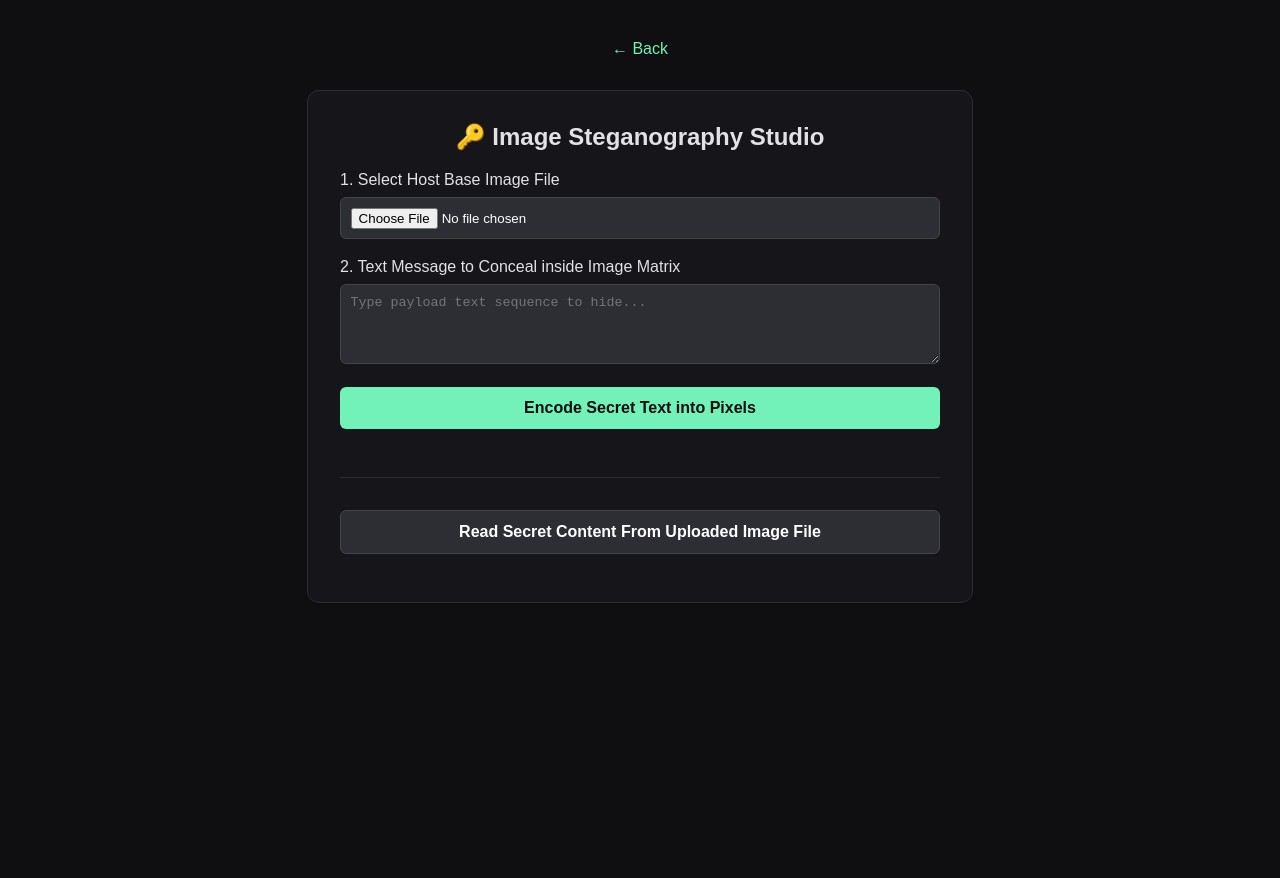
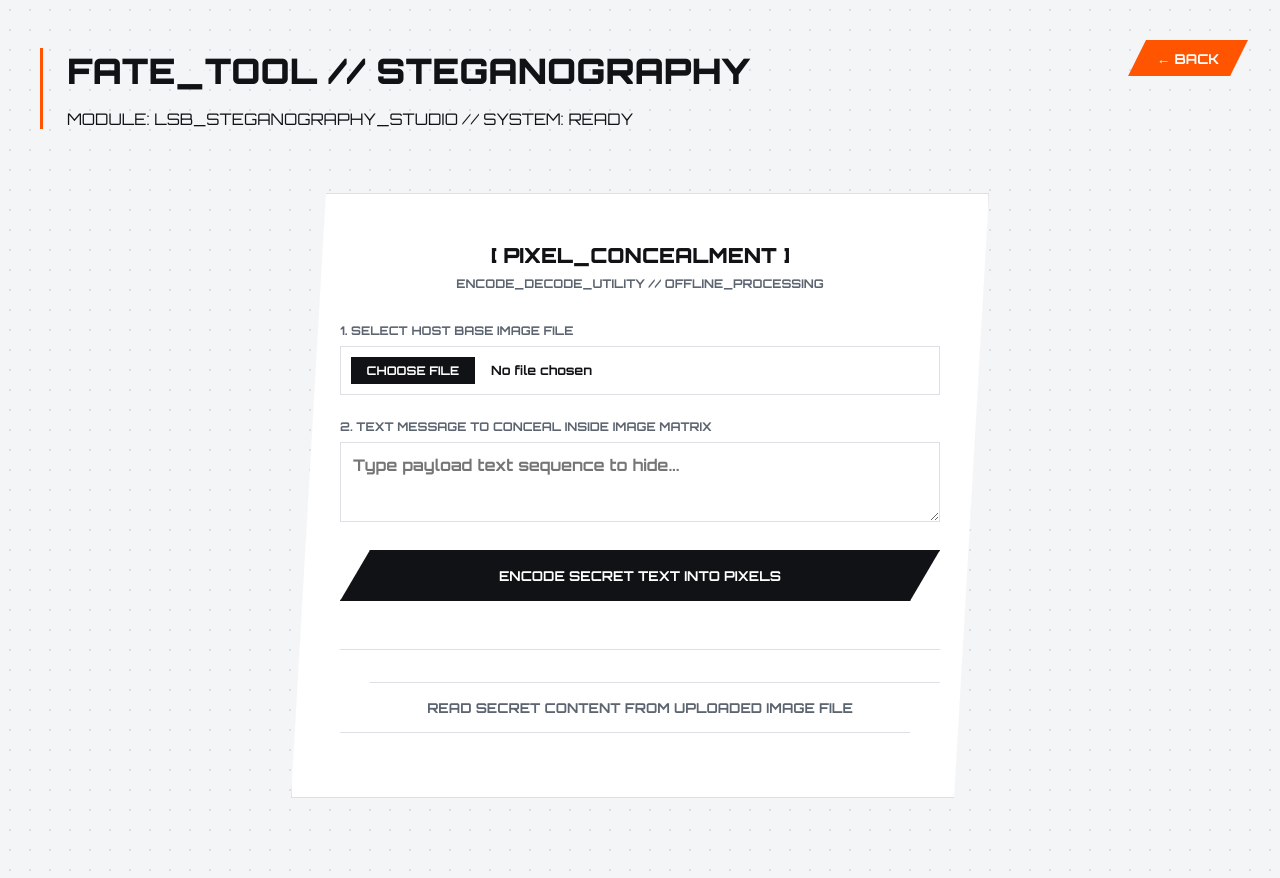
Before and after one commit to Fate-system/fate-tools.github.io, a plain HTML site: page steganography.html in a window 1280 px wide. Before the commit the page ends 800 px from the top, so only its background shows below. Drawn offline with Linux system fonts and the light colour scheme.

Commit message:
Update steganography.html

```diff
--- a/steganography.html
+++ b/steganography.html
@@ -3,23 +3,228 @@
 <head>
     <meta charset="UTF-8">
     <meta name="viewport" content="width=device-width, initial-scale=1.0">
-    <title>Steganography Image Hider</title>
+    <title>FATE_TOOL // STEGANOGRAPHY</title>
+    <link href="https://fonts.googleapis.com/css2?family=Orbitron:wght@400;700;900&display=swap" rel="stylesheet">
+
     <style>
-        body { background: #0f0f11; color: #e1e1e6; font-family: sans-serif; text-align: center; padding: 2rem; }
-        .back { display: inline-block; margin-bottom: 2rem; color: #72f1b8; text-decoration: none; }
-        .container { max-width: 600px; margin: 0 auto; background: #16161a; padding: 2rem; border-radius: 12px; border: 1px solid #2d2d34; text-align: left; }
-        input[type=file], textarea { width: 100%; background: #2d2d34; border: 1px solid #444; color: #fff; padding: 0.6rem; border-radius: 6px; box-sizing: border-box; margin-top: 0.5rem; margin-bottom: 1.2rem; }
-        textarea { height: 80px; }
-        button { background: #72f1b8; color: #0f0f11; border: none; padding: 0.75rem 1.5rem; border-radius: 6px; cursor: pointer; font-weight: bold; width: 100%; font-size: 1rem; margin-bottom: 1rem; }
-        button:hover { background: #a2ffd6; }
-        .preview-box { text-align: center; background: #0f0f11; padding: 1rem; border-radius: 8px; border: 1px dashed #444; display: none; }
-        img { max-width: 100%; max-height: 250px; border-radius: 4px; margin-top: 0.5rem; }
+        :root {
+            --bg: #f4f5f7;
+            --surface: #ffffff;
+            --text-main: #111215;
+            --text-muted: #5c6470;
+            --orange-neon: #ff5500;
+            --border-tech: #dcdfe5;
+            --font-scifi: 'Orbitron', sans-serif;
+        }
+
+        body {
+            background-color: var(--bg);
+            background-image: radial-gradient(var(--border-tech) 1px, transparent 1px);
+            background-size: 20px 20px;
+            color: var(--text-main);
+            font-family: var(--font-scifi);
+            max-width: 1200px;
+            margin: 0 auto;
+            padding: 3rem 2rem;
+        }
+
+        .back-btn {
+            position: absolute;
+            top: 2.5rem;
+            right: 2rem;
+            background-color: var(--orange-neon);
+            color: #ffffff;
+            text-decoration: none;
+            font-size: 0.85rem;
+            font-weight: 700;
+            padding: 0.6rem 1.8rem;
+            clip-path: polygon(15% 0%, 100% 0%, 85% 100%, 0% 100%);
+        }
+
+        header {
+            text-align: left;
+            margin-bottom: 4rem;
+            border-left: 3px solid var(--orange-neon);
+            padding-left: 1.5rem;
+        }
+
+        h1 {
+            font-size: 2.2rem;
+            font-weight: 900;
+            margin: 0;
+            text-transform: uppercase;
+        }
+
+        .container {
+            max-width: 600px;
+            margin: 2rem auto;
+            background: var(--surface);
+            border: 1px solid var(--border-tech);
+            padding: 3rem;
+            clip-path: polygon(5% 0%, 100% 0%, 95% 100%, 0% 100%);
+            text-align: left;
+        }
+
+        h2 {
+            font-size: 1.3rem;
+            font-weight: 900;
+            margin: 0 0 0.5rem 0;
+            text-transform: uppercase;
+            text-align: center;
+        }
+
+        .sub-terminal {
+            color: var(--text-muted);
+            font-size: 0.75rem;
+            margin-bottom: 2rem;
+            text-align: center;
+            font-weight: 700;
+        }
+
+        label {
+            font-size: 0.75rem;
+            color: var(--text-muted);
+            font-weight: 700;
+            text-transform: uppercase;
+            display: block;
+            margin-bottom: 0.5rem;
+        }
+
+        input[type="file"] {
+            width: 100%;
+            background: #ffffff;
+            border: 1px solid var(--border-tech);
+            color: var(--text-main);
+            font-family: var(--font-scifi);
+            font-size: 0.8rem;
+            font-weight: 700;
+            padding: 0.6rem;
+            box-sizing: border-box;
+            margin-bottom: 1.5rem;
+        }
+
+        /* Standard custom system file loader text styling hints */
+        input[type="file"]::file-selector-button {
+            background: var(--text-main);
+            color: #ffffff;
+            border: none;
+            font-family: var(--font-scifi);
+            font-size: 0.75rem;
+            font-weight: 700;
+            padding: 0.4rem 1rem;
+            cursor: pointer;
+            text-transform: uppercase;
+            margin-right: 1rem;
+        }
+        input[type="file"]::file-selector-button:hover {
+            background: var(--orange-neon);
+        }
+
+        textarea {
+            width: 100%;
+            background: #ffffff;
+            border: 1px solid var(--border-tech);
+            color: var(--text-main);
+            font-family: var(--font-scifi);
+            padding: 0.75rem;
+            box-sizing: border-box;
+            font-size: 1rem;
+            font-weight: 700;
+            height: 80px;
+            resize: vertical;
+            margin-bottom: 1.5rem;
+        }
+
+        .ctrl-btn {
+            background-color: var(--text-main);
+            color: #ffffff;
+            border: 1px solid var(--text-main);
+            font-family: var(--font-scifi);
+            font-size: 0.85rem;
+            font-weight: 700;
+            padding: 1rem 2rem;
+            cursor: pointer;
+            transition: all 0.2s;
+            width: 100%;
+            clip-path: polygon(5% 0%, 100% 0%, 95% 100%, 0% 100%);
+            text-transform: uppercase;
+            margin-bottom: 1rem;
+        }
+
+        .ctrl-btn:hover {
+            background-color: var(--orange-neon);
+            border-color: var(--orange-neon);
+        }
+
+        .ctrl-btn.secondary {
+            background-color: transparent;
+            color: var(--text-muted);
+            border: 1px solid var(--border-tech);
+        }
+
+        .ctrl-btn.secondary:hover {
+            color: #ffffff;
+            background-color: var(--text-muted);
+            border-color: var(--text-muted);
+        }
+
+        .preview-box {
+            text-align: center;
+            background: var(--bg);
+            padding: 1.5rem;
+            border: 1px dashed var(--border-tech);
+            margin: 1.5rem 0;
+            display: none;
+            clip-path: polygon(3% 0%, 100% 0%, 97% 100%, 0% 100%);
+        }
+
+        .preview-box h4 {
+            font-size: 0.9rem;
+            font-weight: 900;
+            text-transform: uppercase;
+            margin: 0 0 0.25rem 0;
+        }
+
+        .preview-box p {
+            color: var(--text-muted);
+            font-size: 0.75rem;
+            font-weight: 700;
+            margin: 0 0 1rem 0;
+        }
+
+        .img-viewport {
+            background: #050507; /* Dark viewport frame for asset isolation contrast */
+            border: 1px solid var(--border-tech);
+            padding: 5px;
+            display: inline-block;
+            margin-top: 0.5rem;
+        }
+
+        img {
+            max-width: 100%;
+            max-height: 250px;
+            display: block;
+        }
+
+        .tech-divider {
+            border: 0;
+            border-top: 1px solid var(--border-tech);
+            margin: 2rem 0;
+        }
     </style>
 </head>
 <body>
-    <a href="cypher.html" class="back">← Back</a>
+
+    <a href="crypt.html" class="back-btn"><span>← BACK</span></a>
+
+    <header>
+        <h1>FATE_TOOL // STEGANOGRAPHY</h1>
+        <p>MODULE: LSB_STEGANOGRAPHY_STUDIO // SYSTEM: READY</p>
+    </header>
+
     <div class="container">
-        <h2 style="text-align: center; margin-top: 0;">🔑 Image Steganography Studio</h2>
+        <h2>[ PIXEL_CONCEALMENT ]</h2>
+        <div class="sub-terminal">ENCODE_DECODE_UTILITY // OFFLINE_PROCESSING</div>
 
         <label>1. Select Host Base Image File</label>
         <input type="file" id="image-loader" accept="image/*" onchange="loadImage(event)">
@@ -27,17 +232,23 @@
         <label>2. Text Message to Conceal inside Image Matrix</label>
         <textarea id="secret-msg" placeholder="Type payload text sequence to hide..."></textarea>
 
-        <button onclick="encodeMessage()">Encode Secret Text into Pixels</button>
+        <button class="ctrl-btn" onclick="encodeMessage()">Encode Secret Text into Pixels</button>
 
         <div class="preview-box" id="preview-area">
-            <h4 style="margin:0;">Output Processed Asset Created!</h4>
-            <p style="color:#94a3b8; font-size:0.8rem; margin:4px 0 12px 0;">Right-click below to save image or download it using button.</p>
-            <a id="download-link" download="encoded-secret.png"><button style="width:auto; padding: 0.4rem 1rem; font-size:0.85rem;">Download PNG</button></a><br>
-            <img id="output-img">
+            <h4>Output Processed Asset Created!</h4>
+            <p>Right-click viewport below to save or use tracking download node.</p>
+            <a id="download-link" download="encoded-secret.png" style="text-decoration: none;">
+                <button class="ctrl-btn" style="width: auto; padding: 0.5rem 1.5rem; font-size: 0.75rem; margin-bottom: 0;">Download PNG</button>
+            </a>
+            <br>
+            <div class="img-viewport">
+                <img id="output-img">
+            </div>
         </div>
 
-        <hr style="border: 0; border-top: 1px solid #2d2d34; margin: 2rem 0;">
-        <button style="background: #2d2d34; color: #fff; border: 1px solid #444;" onclick="decodeMessage()">Read Secret Content From Uploaded Image File</button>
+        <div class="tech-divider"></div>
+
+        <button class="ctrl-btn secondary" onclick="decodeMessage()">Read Secret Content From Uploaded Image File</button>
     </div>
 
     <script>
@@ -61,38 +272,33 @@
         }
 
         function encodeMessage() {
-            if (!baseImageLoaded) return alert("Please upload an image first!");
+            if (!baseImageLoaded) return alert("ERR: Please upload a host image sequence first!");
             const msg = document.getElementById('secret-msg').value;
-            if (!msg) return alert("Type a message to hide first!");
+            if (!msg) return alert("ERR: Target plaintext payload missing!");
 
-            // Draw clean fresh copy of image state back to memory buffer context
-            ctx.clearRect(0,0,imgCanvas.width, imgCanvas.height);
+            ctx.clearRect(0, 0, imgCanvas.width, imgCanvas.height);
             ctx.drawImage(loadedImgElement, 0, 0);
 
             let imgData = ctx.getImageData(0, 0, imgCanvas.width, imgCanvas.height);
             let data = imgData.data;
 
-            // Turn text payload into absolute bin string ending inside a null byte terminal delimiter
             let binMsg = "";
             for (let i = 0; i < msg.length; i++) {
                 let bin = msg.charCodeAt(i).toString(2).padStart(8, '0');
                 binMsg += bin;
             }
-            binMsg += "00000000"; // Null character terminal tag
+            binMsg += "00000000"; // Null terminal byte sequence
 
             if (binMsg.length > data.length * 0.75) {
-                return alert("Message size exceeds image threshold limits! Use a bigger image file.");
+                return alert("ERR: Payload size exceeds current image matrix threshold limits!");
             }
 
-            // Injects bits sequentially into the Least Significant Bit (LSB) of each pixel color channel
             for (let i = 0; i < binMsg.length; i++) {
-                // Clear the last bit (mask out LSB) and add our message bit
                 data[i] = (data[i] & 0xFE) | parseInt(binMsg[i]);
             }
 
             ctx.putImageData(imgData, 0, 0);
 
-            // Output asset extraction rendering hooks
             const dataUrl = imgCanvas.toDataURL('image/png');
             document.getElementById('output-img').src = dataUrl;
             document.getElementById('download-link').href = dataUrl;
@@ -100,9 +306,8 @@
         }
 
         function decodeMessage() {
-            if (!baseImageLoaded) return alert("Please upload an encoded image using step 1 file prompt!");
+            if (!baseImageLoaded) return alert("ERR: No encoded resource detected in data layer. Complete step 1.");
 
-            // Re-read current canvas context pixel fields
             let imgData = ctx.getImageData(0, 0, imgCanvas.width, imgCanvas.height);
             let data = imgData.data;
 
@@ -110,19 +315,18 @@
             let decodedText = "";
 
             for (let i = 0; i < data.length; i++) {
-                // Extract the lowest bit from the byte
                 binMsg += (data[i] & 1).toString();
 
                 if (binMsg.length === 8) {
                     let byteVal = parseInt(binMsg, 2);
-                    if (byteVal === 0) break; // Break loop when null terminal character flag found
+                    if (byteVal === 0) break; // Terminate decoding safely at null indicator
                     decodedText += String.fromCharCode(byteVal);
-                    binMsg = ""; // Flush buffer array string
+                    binMsg = "";
                 }
             }
 
-            if(decodedText.trim() === "") alert("No hidden messages found matching format syntax parameters inside pixel profiles.");
-            else alert("Extracted Hidden Message:\n\n" + decodedText);
+            if(decodedText.trim() === "") alert("NOTICE: Zero parsed signature matches found within the LSB array layout.");
+            else alert("EXTRACTED_DATA_STREAM:\n\n" + decodedText);
         }
     </script>
 </body>
```
